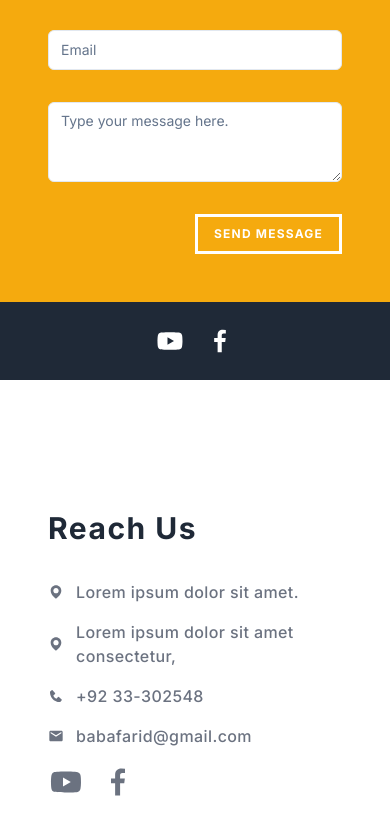
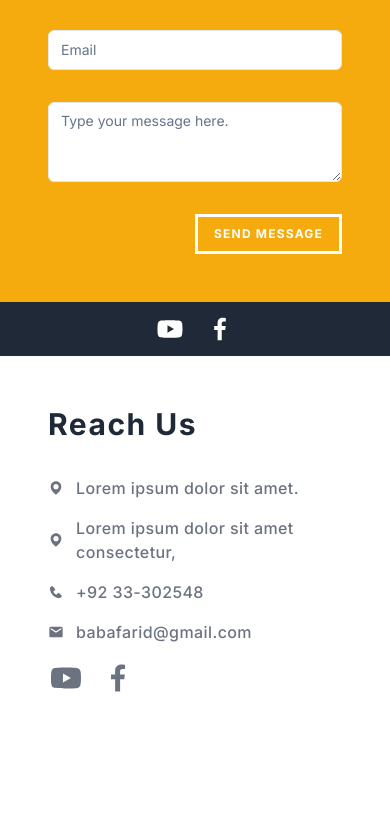
Before and after one commit to aliihaiderr/construction-landing-page, a Next.js app: page / in a window 390 px wide. Shown: the part 5714-6548 px from the top of the page. After the commit the page ends 6458 px from the top, so only its background shows below. Built offline with nearby package versions, Linux system fonts and the light colour scheme.

Commit message:
minor update

```diff
--- a/src/components/Contact.tsx
+++ b/src/components/Contact.tsx
@@ -33,7 +33,7 @@ const Contact = () => {
 
         {/* Right side Panel */}
         <div className="max-w-full lg:flex flex-col lg:w-1/3">
-          <div className="flex justify-center text-3xl w-full p-6 bg-gray-800 text-white gap-5">
+          <div className="flex justify-center text-3xl w-full p-3 lg:p-6 bg-gray-800 text-white gap-5">
             <span className="hover:text-red-600 cursor-pointer">
               <BiLogoYoutube />
             </span>
@@ -41,7 +41,7 @@ const Contact = () => {
               <BiLogoFacebook />
             </span>
           </div>
-          <div className="flex flex-col gap-4 mt-20 p-12 lg:p-24 text-gray-500">
+          <div className="flex flex-col gap-4 lg:mt-20 p-12 lg:p-24 text-gray-500">
             <h2 className="scroll-m-20 font-bold text-3xl pb-4 text-gray-800 tracking-wider leading-10 transition-colors first:mt-0">
               Reach Us
             </h2>
```
